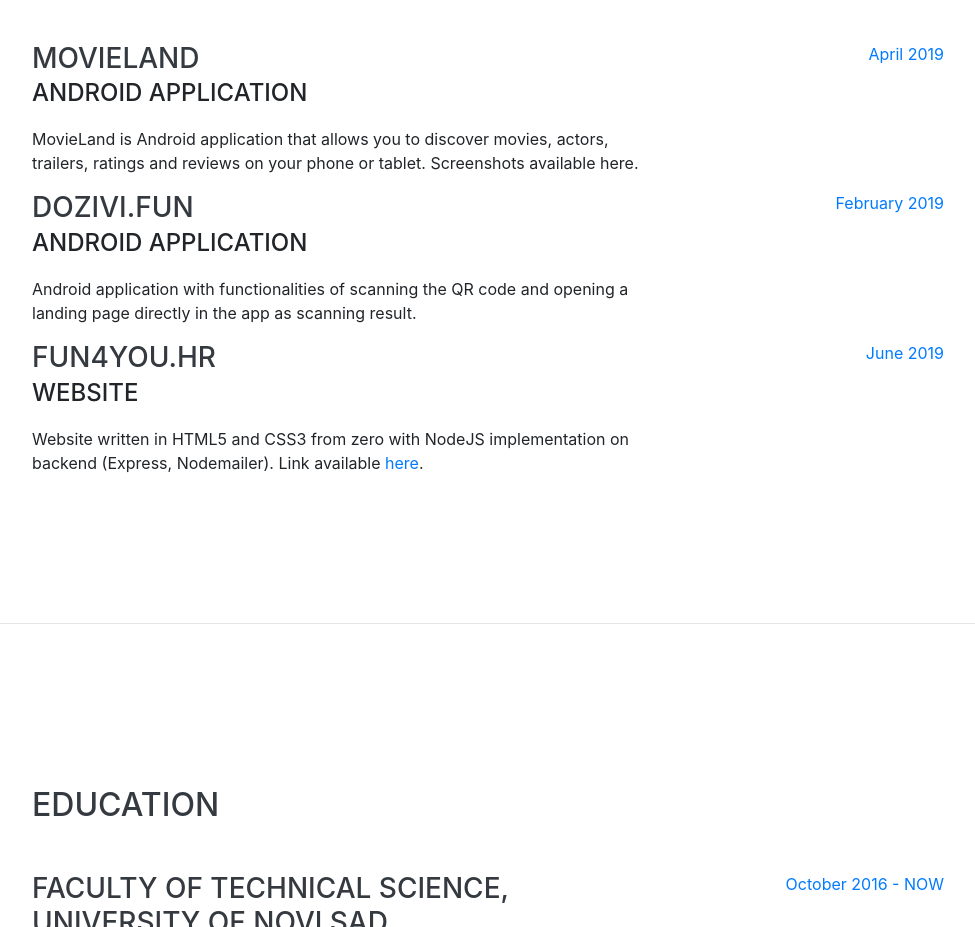
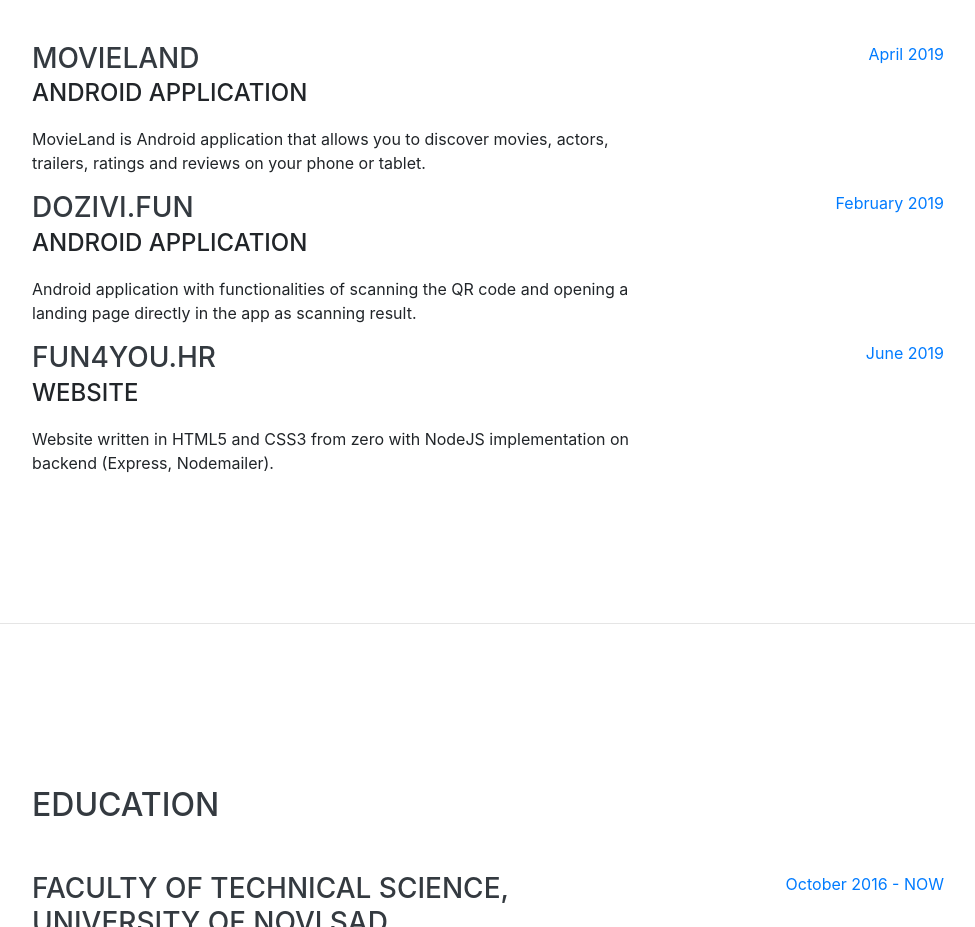
Before and after one commit to milan-petrovic/milan-petrovic.github.io, a website with bundled scripts: page index.html in a window 1280 px wide. Shown: the part 2580-3507 px from the top of the page, without its empty margins (288-1263 px from the left). Built offline with nearby package versions, Linux system fonts and the light colour scheme; a web font is replaced by a local one.

Commit message:
Changes in projects descriptions

```diff
--- a/index.html
+++ b/index.html
@@ -175,7 +175,7 @@
             <div class="resume-content">
               <h3 class="mb-0"><a class="project-title" href="#">MovieLand</a></h3>
               <div class="subheading mb-3">Android application</div>
-              <p>MovieLand is Android application that allows you to discover movies, actors, trailers, ratings and reviews on your phone or tablet. Screenshots available here.</p>
+              <p>MovieLand is Android application that allows you to discover movies, actors, trailers, ratings and reviews on your phone or tablet.</p>
             </div>
                 <div class="resume-date text-md-right">
                   <span class="text-primary">April 2019</span>
@@ -196,7 +196,7 @@
             <div class="resume-content">
               <h3 class="mb-0"><a class="project-title" href="http://fun4you.hr/">FUN4YOU.hr</a></h3>
               <div class="subheading mb-3">Website</div>
-              <p>Website written in HTML5 and CSS3 from zero with NodeJS implementation on backend (Express, Nodemailer). Link available <a class="text-primary" href="http://fun4you.hr/">here</a>.</p>
+              <p>Website written in HTML5 and CSS3 from zero with NodeJS implementation on backend (Express, Nodemailer).</p>
             </div>
             <div class="resume-date text-md-right">
               <span class="text-primary">June 2019  </span>
```
